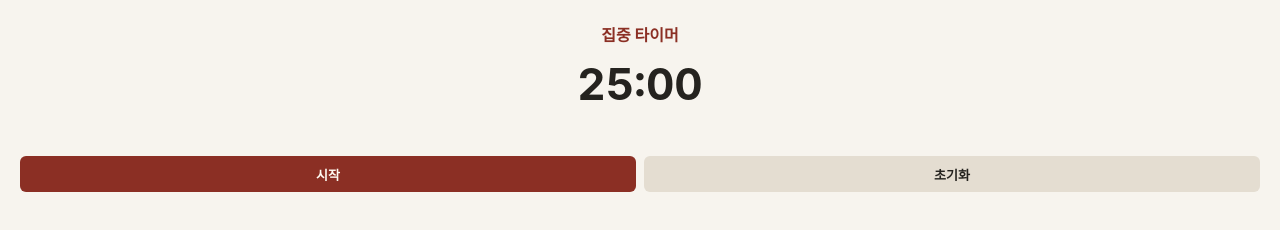
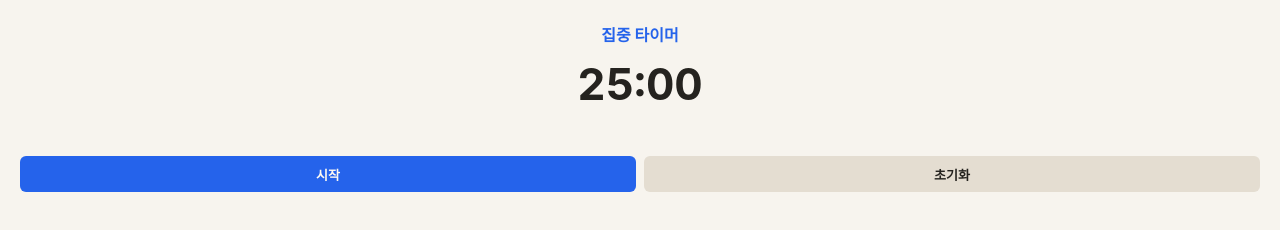
Before and after one commit to mix2nt/TestASC, a plain HTML site: page Focus-Timer/src/ui.html in a window 1280 px wide. Drawn offline with Linux system fonts and the light colour scheme.

Commit message:
타이머 플러그인 색상 변경

```diff
--- a/Focus-Timer/src/ui.html
+++ b/Focus-Timer/src/ui.html
@@ -31,7 +31,7 @@
 
       h1 {
         margin: 0;
-        color: #8b2f24;
+        color: #2563eb;
         font-size: 16px;
         font-weight: 700;
         letter-spacing: 0;
@@ -50,7 +50,7 @@
 
       #message {
         min-height: 18px;
-        color: #8b2f24;
+        color: #2563eb;
         font-size: 13px;
         text-align: center;
       }
@@ -72,7 +72,7 @@
       }
 
       #toggle {
-        background: #8b2f24;
+        background: #2563eb;
         color: #fffaf2;
       }
 
```
Also changed, not shown: timer-example/src/ui.html (+3 -3 lines), 1 other file.
